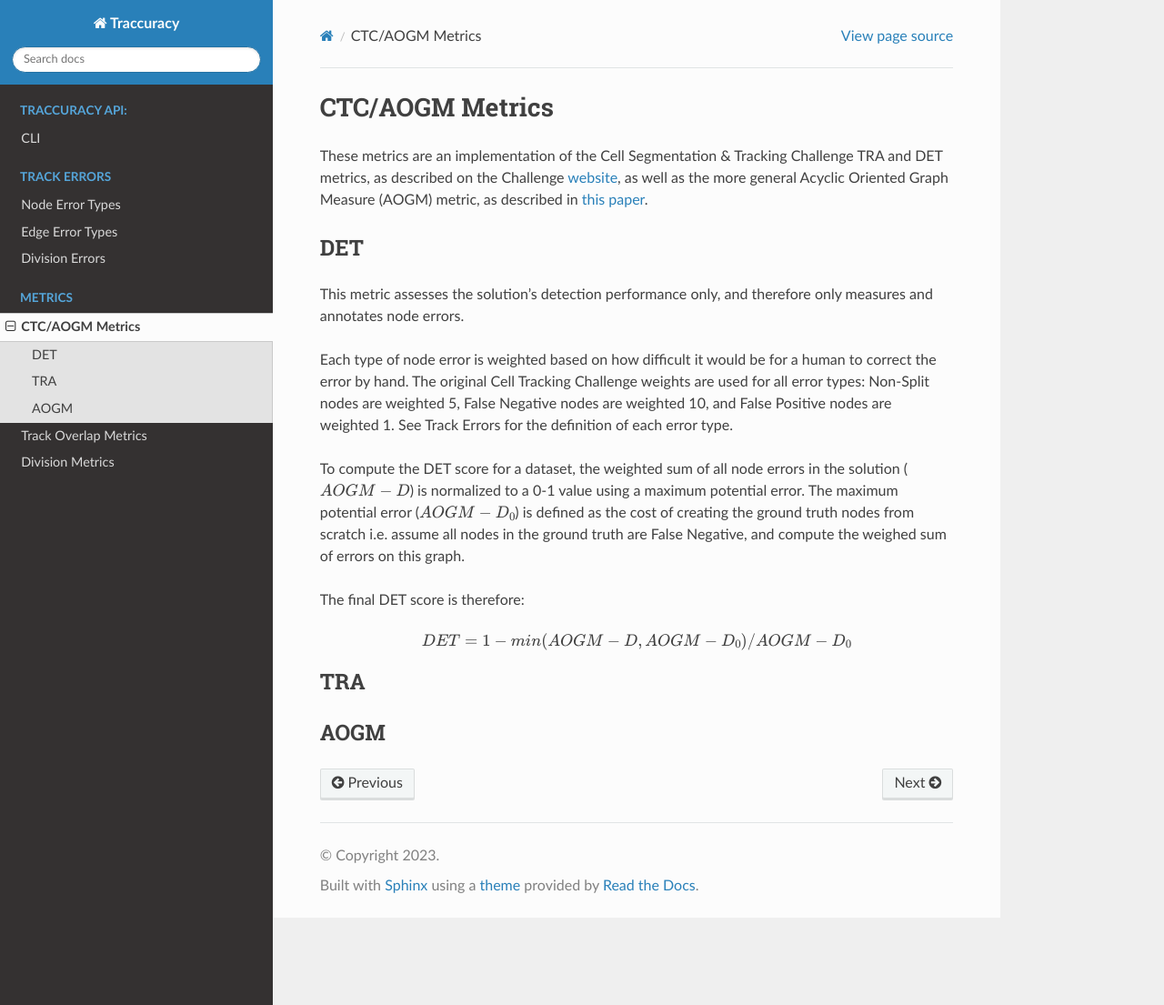
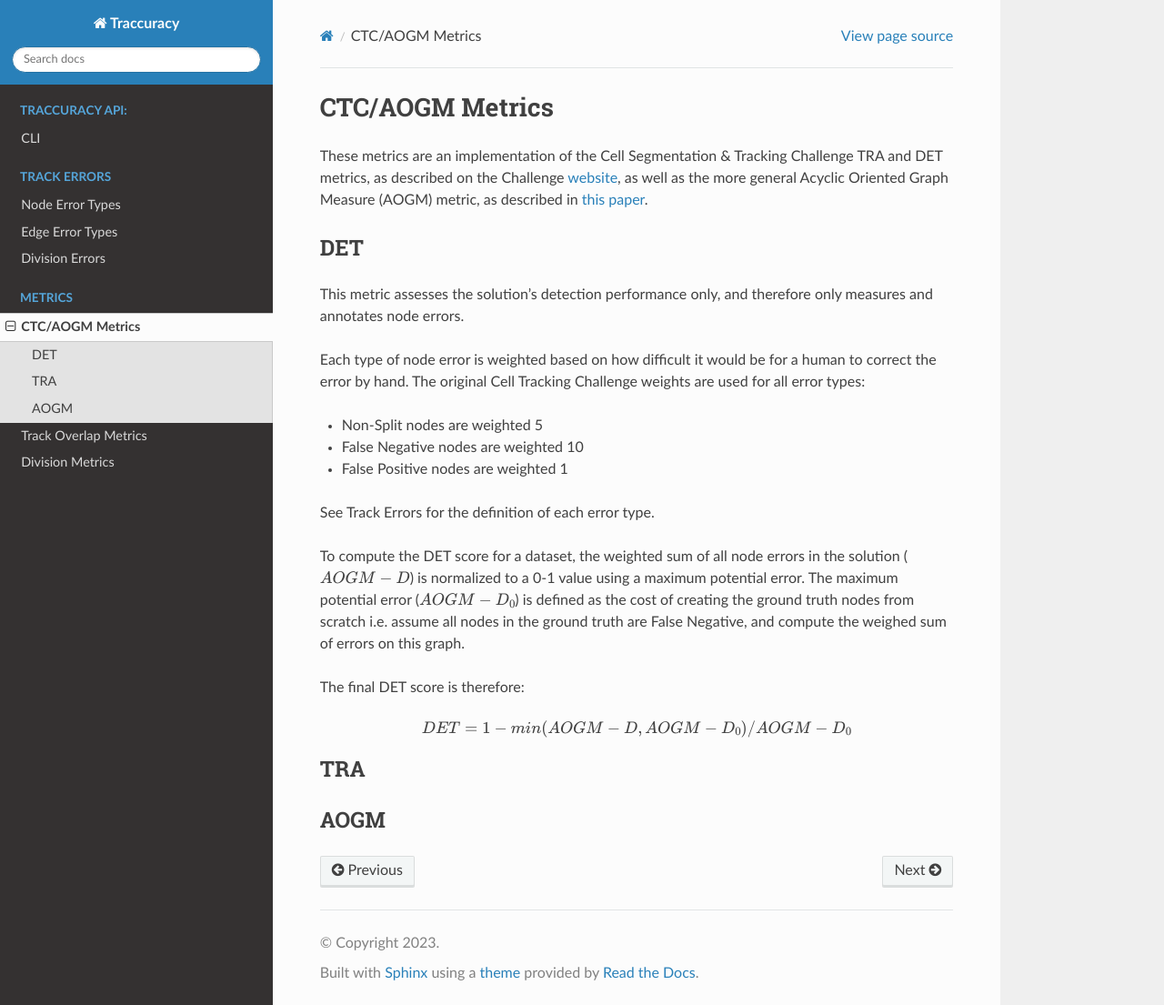
Before and after one commit to Janelia-Trackathon-2023/traccuracy, a Sphinx documentation site: the page built from docs/source/metrics/ctc.rst, in a window 1280 px wide and 1105 px high. Shown: the whole window at 91% size. Built offline with Sphinx 7.4.7 and the Read the Docs theme 2.0.0, drawn with Linux system fonts in a browser that asks for light colours; pages that are not in the unit, such as notebooks, are missing from menus.

Commit message:
Split different error weights into list

```diff
--- a/docs/source/metrics/ctc.rst
+++ b/docs/source/metrics/ctc.rst
@@ -15,8 +15,12 @@ and annotates node errors.
 
 Each type of node error is weighted based on how difficult it would be for a human to correct
 the error by hand. The original Cell Tracking Challenge weights are used for all error types:
-Non-Split nodes are weighted 5, False Negative nodes are weighted 10, and False Positive
-nodes are weighted 1. See Track Errors for the definition of each error type.
+
+* Non-Split nodes are weighted 5
+* False Negative nodes are weighted 10
+* False Positive nodes are weighted 1
+
+See Track Errors for the definition of each error type.
 
 To compute the DET score for a dataset, the weighted sum of all node errors in the solution (:math:`AOGM-D`)
 is normalized to a 0-1 value using a maximum potential error. The maximum potential error
```
